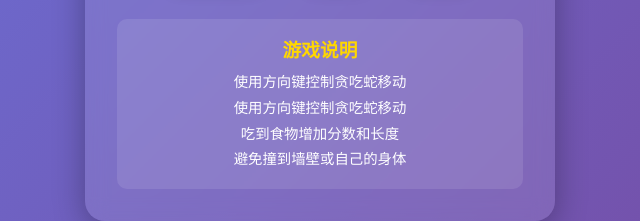
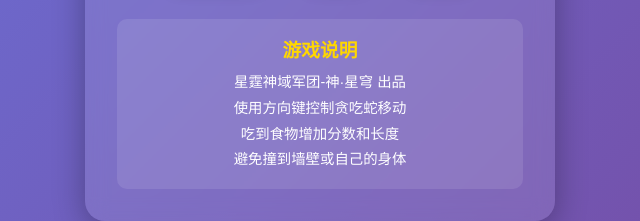
Before and after one commit to LifelongWanderer/SnakeGame, a plain HTML site: page index.html in a window 1280 px wide. Shown: the part 669-890 px from the top of the page, 320-960 px from the left. Drawn offline with Linux system fonts and the light colour scheme.

Commit message:
神·星穹 出品

```diff
--- a/index.html
+++ b/index.html
@@ -23,7 +23,7 @@
         </div>
         <div class="instructions">
             <h3>游戏说明</h3>
-            <p>使用方向键控制贪吃蛇移动</p>
+            <p>星霆神域军团-神·星穹 出品</p>
             <p>使用方向键控制贪吃蛇移动</p>
             <p>吃到食物增加分数和长度</p>
             <p>避免撞到墙壁或自己的身体</p>
```
